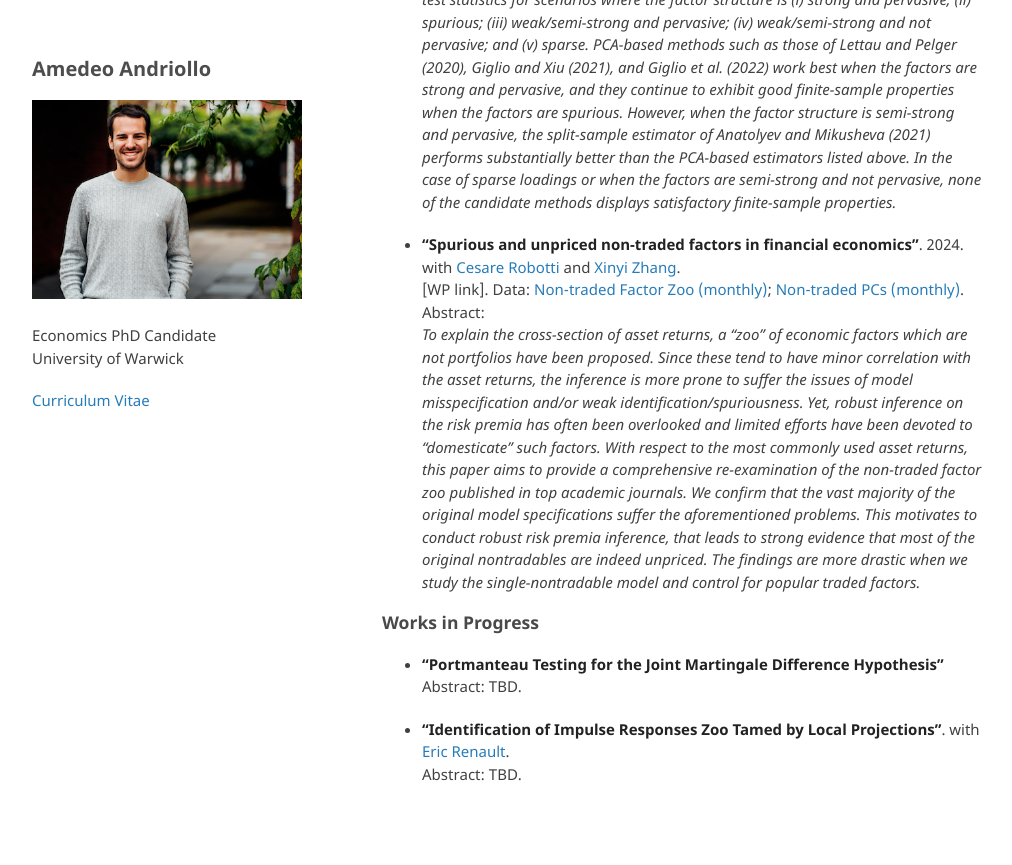
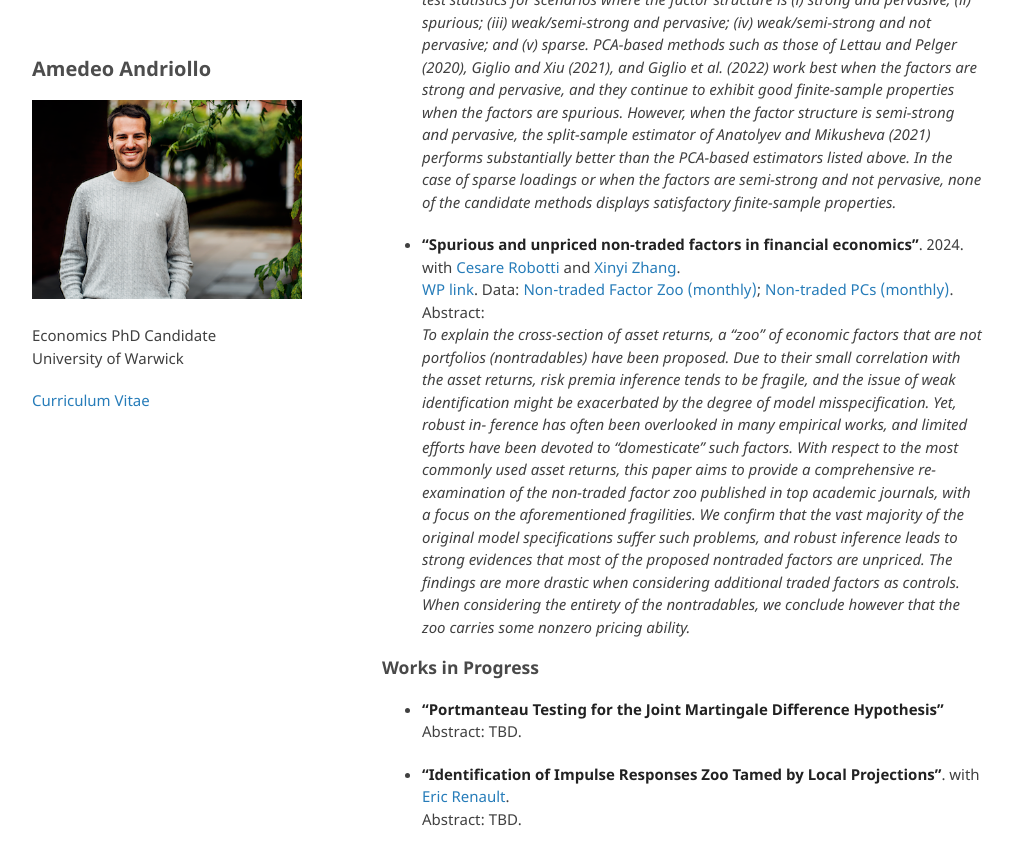
Before and after one commit to amandri/amandri.github.io, a Jekyll site: the page built from index.md, in a window 1280 px wide and 900 px high, scrolled down 658 px. Shown: the top 865 px of the window, without its empty margins (133-1145 px from the left). Built offline with Jekyll 4.4.1, drawn with Linux system fonts in a browser that asks for light colours; the repository's description, which GitHub fills in, is left out; our own code applies the rules of GitHub Pages for plain Markdown files.

Commit message:
Update index.md

```diff
--- a/index.md
+++ b/index.md
@@ -25,10 +25,10 @@
 *We study the size and power properties of t-tests of parameter restrictions for newly- designed methods that aim at reliably estimating risk premia in linear asset pricing models when the cross-sectional dimension is large. By simulating a variety of empirically calibrated data generating processes for sample sizes that are typically en- countered in empirical work, we evaluate the finite-sample performance of the test statistics for scenarios where the factor structure is (i) strong and pervasive; (ii) spurious; (iii) weak/semi-strong and pervasive; (iv) weak/semi-strong and not pervasive; and (v) sparse. PCA-based methods such as those of Lettau and Pelger (2020), Giglio and Xiu (2021), and Giglio et al. (2022) work best when the factors are strong and pervasive, and they continue to exhibit good finite-sample properties when the factors are spurious. However, when the factor structure is semi-strong and pervasive, the split-sample estimator of Anatolyev and Mikusheva (2021) performs substantially better than the PCA-based estimators listed above. In the case of sparse loadings or when the factors are semi-strong and not pervasive, none of the candidate methods displays satisfactory finite-sample properties.*
 
 - **"Spurious and unpriced non-traded factors in financial economics"**. 2024. with [Cesare Robotti](https://www.cesarerobotti.com) and [Xinyi Zhang](https://warwick.ac.uk/fac/soc/wbs/subjects/finance/faculty1/phd_students/xinyi-zhang/). \
-[WP link].
+[WP link](https://www.dropbox.com/scl/fi/jrujq9yn0h6m31rocqiyo/ARZ.pdf?rlkey=7qeobh117o2g2hvq7dnlpndyx&dl=0).
  Data: [Non-traded Factor Zoo (monthly)](https://www.dropbox.com/scl/fi/r232uhq32qsfadvj61xut/all_nontraded.xlsx?rlkey=hi2y880eehtozz6d1ugnewcx0&dl=0); [Non-traded PCs (monthly)](https://www.dropbox.com/scl/fi/m79gjt08dcryfdxjzr6ke/data1eqGX.xls?rlkey=ylu43t0tva62lf4t7r4vidfh7&dl=0). \
 Abstract: \
-*To explain the cross-section of asset returns, a “zoo” of economic factors which are not portfolios have been proposed. Since these tend to have minor correlation with the asset returns, the inference is more prone to suffer the issues of model misspecification and/or weak identification/spuriousness. Yet, robust inference on the risk premia has often been overlooked and limited efforts have been devoted to “domesticate” such factors. With respect to the most commonly used asset returns, this paper aims to provide a comprehensive re-examination of the non-traded factor zoo published in top academic journals. We confirm that the vast majority of the original model specifications suffer the aforementioned problems. This motivates to conduct robust risk premia inference, that leads to strong evidence that most of the original nontradables are indeed unpriced. The findings are more drastic when we study the single-nontradable model and control for popular traded factors.*
+*To explain the cross-section of asset returns, a “zoo” of economic factors that are not portfolios (nontradables) have been proposed. Due to their small correlation with the asset returns, risk premia inference tends to be fragile, and the issue of weak identification might be exacerbated by the degree of model misspecification. Yet, robust in- ference has often been overlooked in many empirical works, and limited efforts have been devoted to “domesticate” such factors. With respect to the most commonly used asset returns, this paper aims to provide a comprehensive re-examination of the non-traded factor zoo published in top academic journals, with a focus on the aforementioned fragilities. We confirm that the vast majority of the original model specifications suffer such problems, and robust inference leads to strong evidences that most of the proposed nontraded factors are unpriced. The findings are more drastic when considering additional traded factors as controls. When considering the entirety of the nontradables, we conclude however that the zoo carries some nonzero pricing ability.*
 
 ### Works in Progress
 
```
